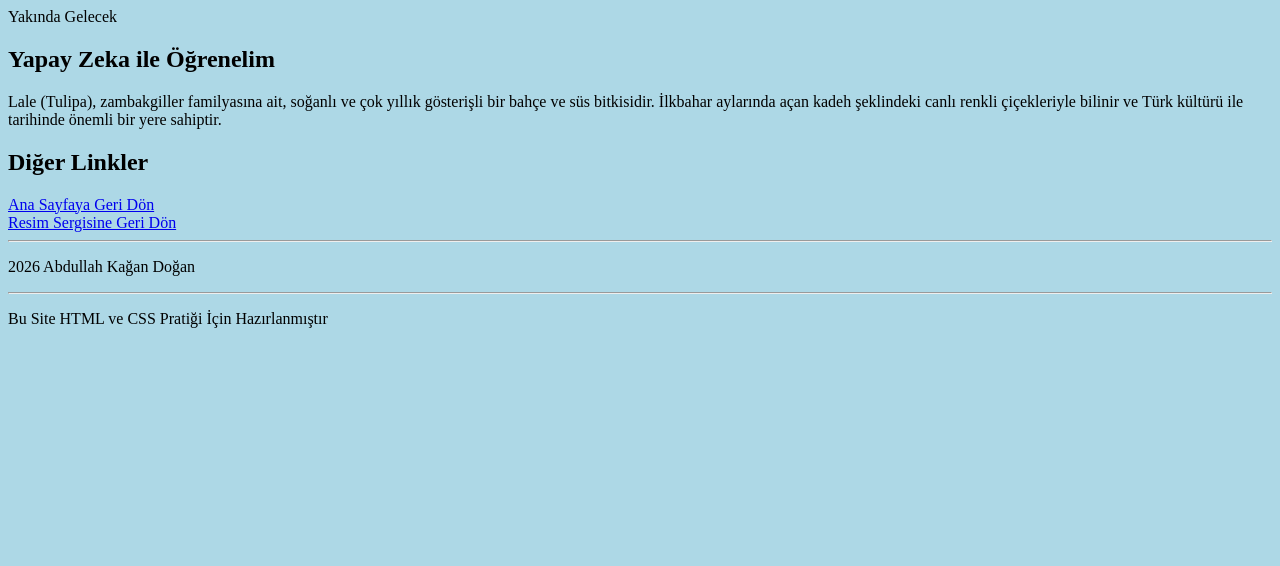
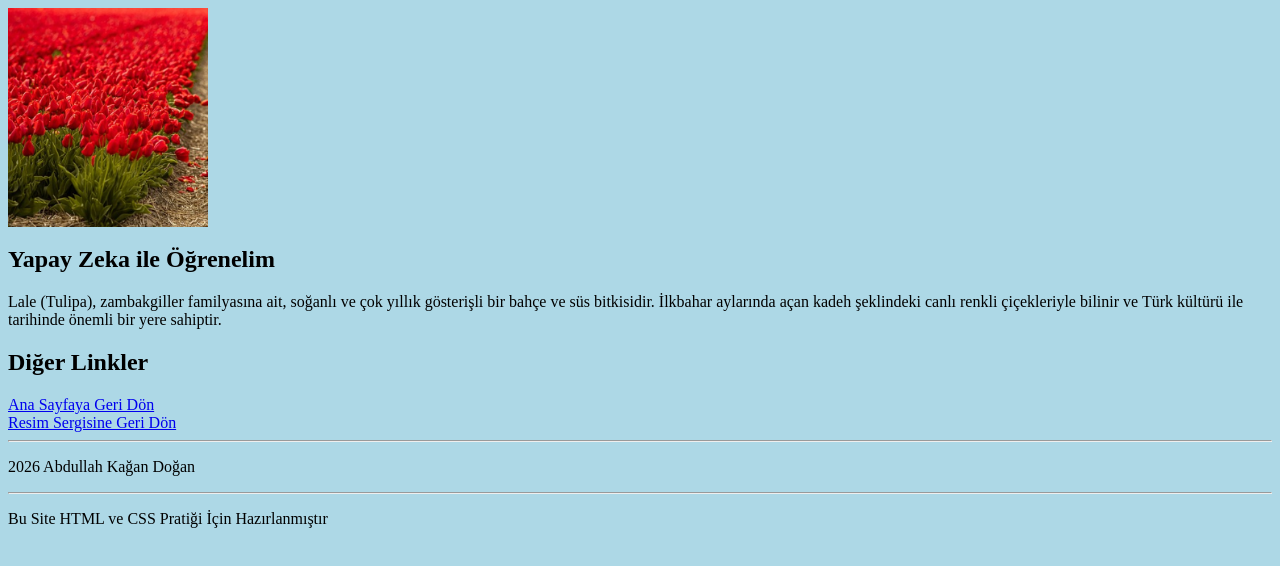
Before and after one commit to akdogann00/html-practice, a plain HTML site: page lalesergisi.html in a window 1280 px wide. Drawn offline with Linux system fonts and the light colour scheme.

Commit message:
Remove upcoming event text from lalesergisi.html

```diff
--- a/lalesergisi.html
+++ b/lalesergisi.html
@@ -7,7 +7,7 @@
    }
  </style>
 
-Yakında Gelecek
+<img src="Images/kırmızılale.png" alt="kirmizilale" width="200">
 
 
 
```
